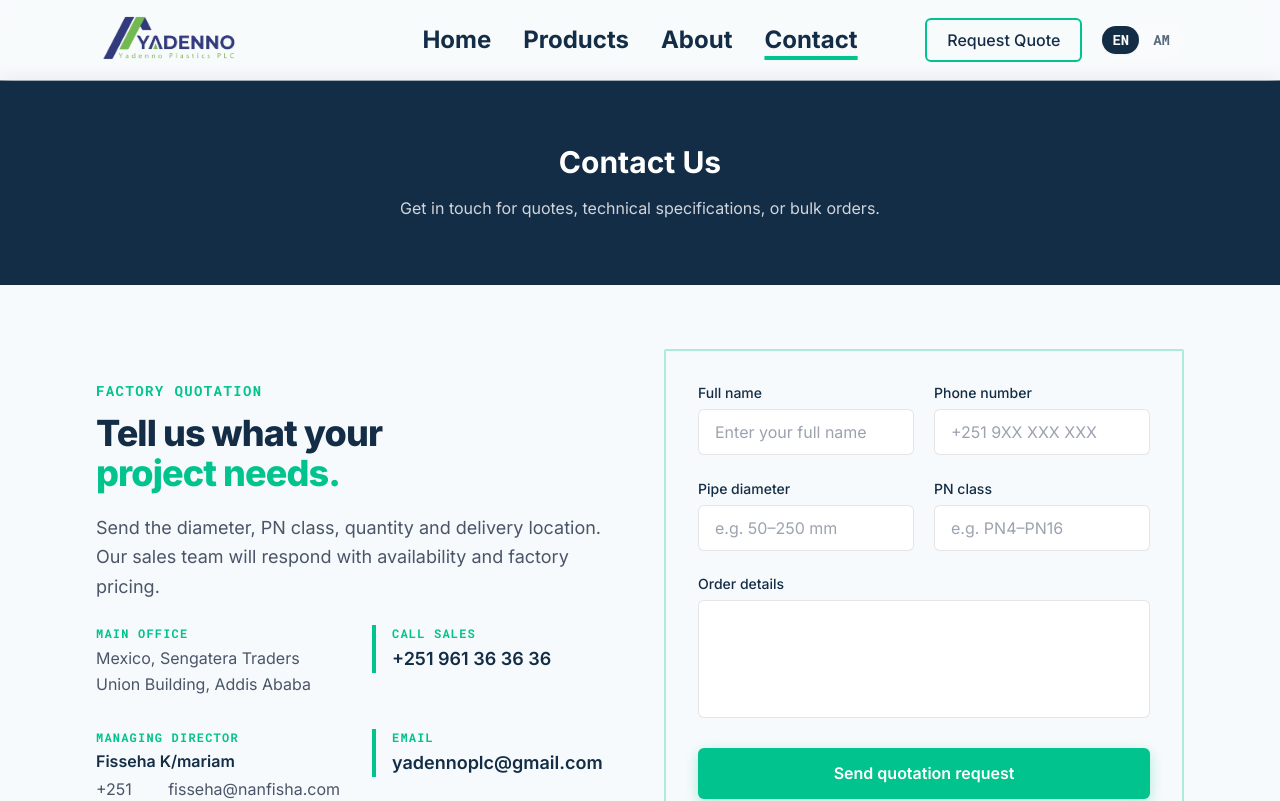
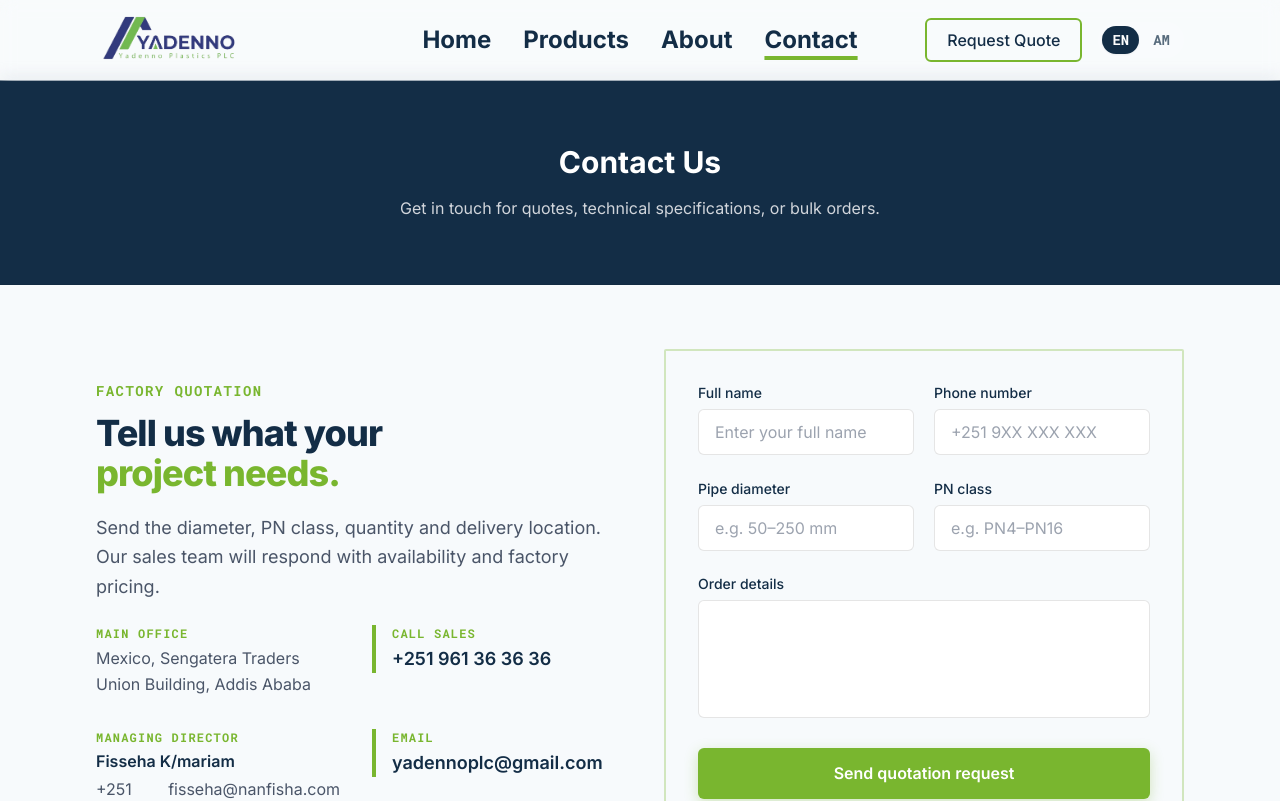
Before and after one commit to Maraki-Astatke/Yade, a React (Vite) app: page /contact in a window 1280 px wide. Shown: the top 801 px of the page. Built offline with nearby package versions, Linux system fonts and the light colour scheme.

Commit message:
color change

```diff
--- a/src/index.css
+++ b/src/index.css
@@ -8,7 +8,7 @@
    ──────────────────────────────────────────────────────────────────────── */
 :root {
   /* Teal-green accent — replaces all orange */
-  --brand-accent:        #01C38D;
+  --brand-accent:        #79B62F;
   --brand-accent-light:  #00d99e;
   --brand-accent-dark:   #01a878;
 
@@ -18,7 +18,7 @@
   --brand-primary-dark:  #0b1f31;
 
   /* RGB channels — Tailwind reads these for bg-accent/20, border-accent/40, shadow-accent/30 etc. */
-  --color-accent:        1 195 141;    /* #01C38D */
+  --color-accent:        121 182 47;   /* #79B62F */
   --color-accent-light:  0 217 158;    /* #00d99e */
   --color-accent-dark:   1 168 120;    /* #01a878 */
   --color-primary:       19 45 70;     /* #132D46 */
@@ -31,28 +31,28 @@
 .text-accent,
 a.text-accent,
 span.text-accent,
-p.text-accent                    { color: #01C38D !important; }
-.hover\:text-accent:hover        { color: #01C38D !important; }
+p.text-accent                    { color: #79B62F !important; }
+.hover\:text-accent:hover        { color: #79B62F !important; }
 .hover\:text-accent-light:hover  { color: #00d99e !important; }
 
 /* Accent — background */
-.bg-accent                       { background-color: #01C38D !important; }
-.hover\:bg-accent:hover          { background-color: #01C38D !important; }
+.bg-accent                       { background-color: #79B62F !important; }
+.hover\:bg-accent:hover          { background-color: #79B62F !important; }
 .hover\:bg-accent-light:hover    { background-color: #00d99e !important; }
-.bg-accent\/10                   { background-color: rgba(1,195,141,.10) !important; }
-.bg-accent\/20                   { background-color: rgba(1,195,141,.20) !important; }
-.bg-accent\/30                   { background-color: rgba(1,195,141,.30) !important; }
+.bg-accent\/10                   { background-color: rgba(121,182,47,.10) !important; }
+.bg-accent\/20                   { background-color: rgba(121,182,47,.20) !important; }
+.bg-accent\/30                   { background-color: rgba(121,182,47,.30) !important; }
 
 /* Accent — border */
-.border-accent                   { border-color: #01C38D !important; }
-.border-accent\/20               { border-color: rgba(1,195,141,.20) !important; }
-.hover\:border-accent\/40:hover  { border-color: rgba(1,195,141,.40) !important; }
+.border-accent                   { border-color: #79B62F !important; }
+.border-accent\/20               { border-color: rgba(121,182,47,.20) !important; }
+.hover\:border-accent\/40:hover  { border-color: rgba(121,182,47,.40) !important; }
 
 /* Accent — underline (navbar active) */
-.decoration-accent               { text-decoration-color: #01C38D !important; }
+.decoration-accent               { text-decoration-color: #79B62F !important; }
 
 /* Accent — ring */
-.focus\:ring-accent:focus        { --tw-ring-color: #01C38D !important; }
+.focus\:ring-accent:focus        { --tw-ring-color: #79B62F !important; }
 
 /* Primary — background */
 .bg-primary                      { background-color: #132D46 !important; }
@@ -148,7 +148,7 @@ p.text-accent                    { color: #01C38D !important; }
     left: -50%;
     width: 200%;
     height: 200%;
-    background: conic-gradient(transparent, #01C38D, transparent 30%);
+    background: conic-gradient(transparent, #79B62F, transparent 30%);
     animation: spin-border 2.5s linear infinite;
     z-index: -2;
   }
```
